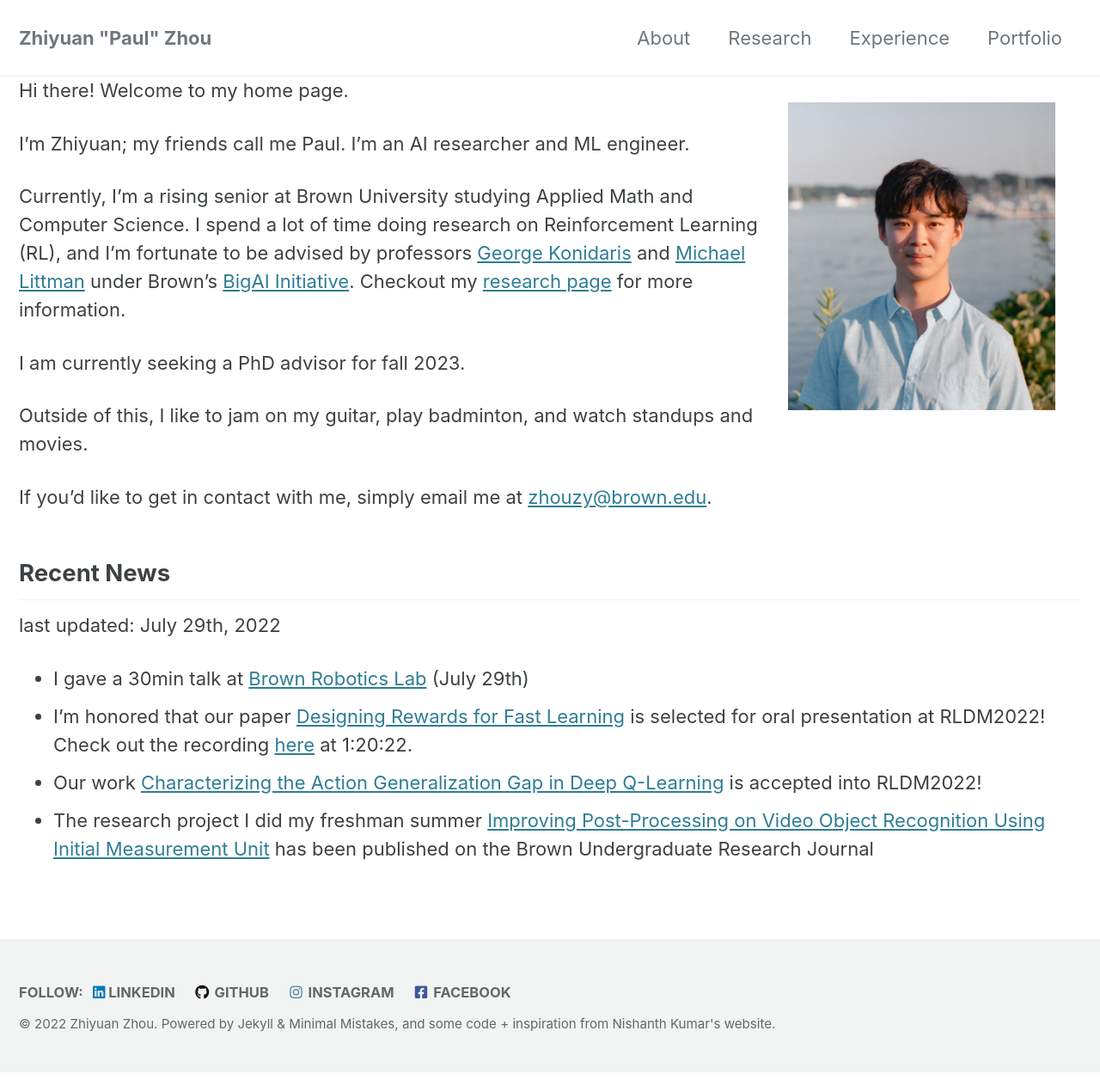
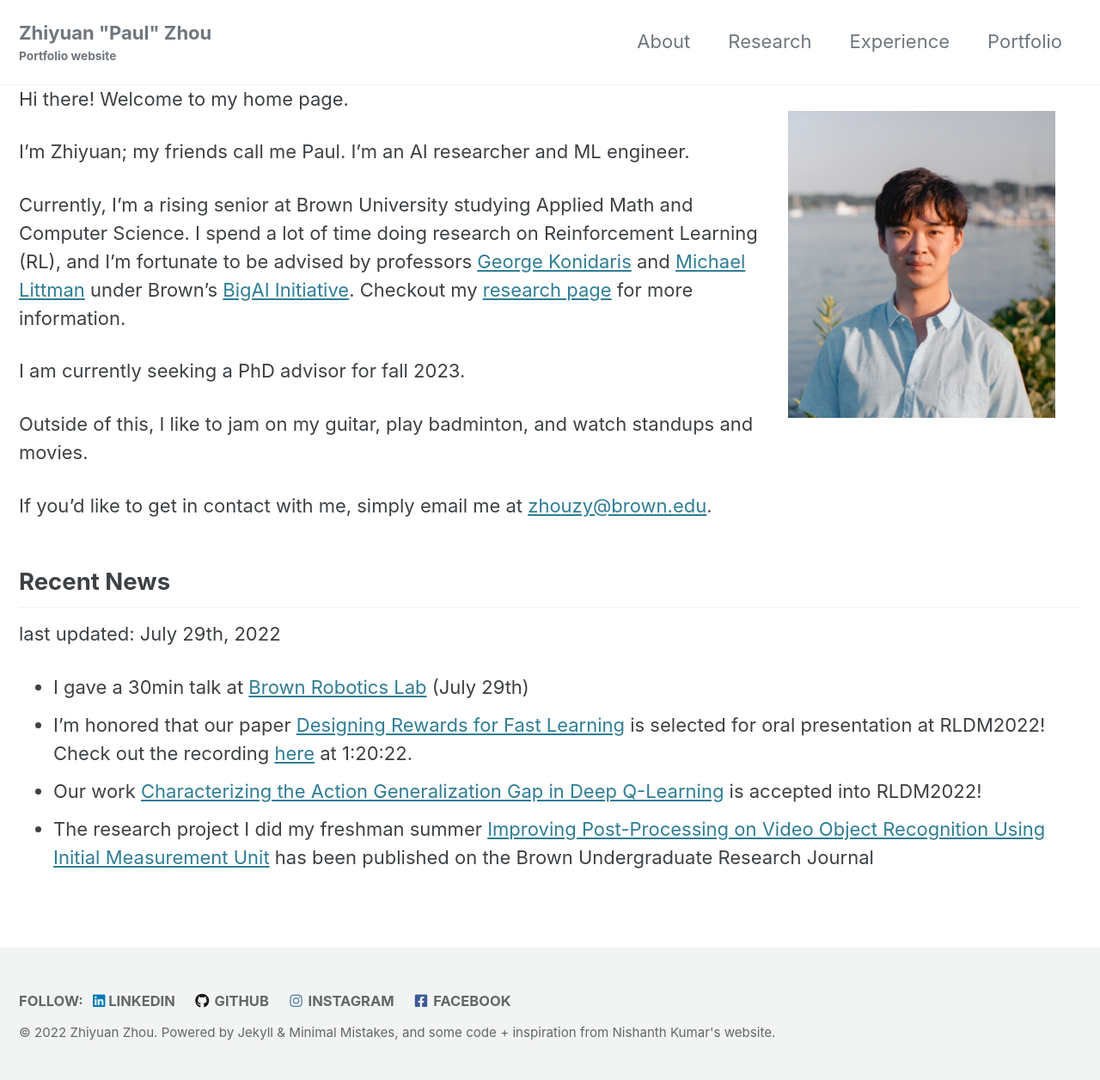
Before and after one commit to zhouzypaul/zhouzypaul.github.io, a Jekyll site: the page built from index.md, in a window 1280 px wide. Shown: the whole page at 86% size. Built offline with Jekyll 4.4.1, drawn with Linux system fonts in a browser that asks for light colours; cached includes are drawn as plain includes.

Commit message:
update meta data

```diff
--- a/_config.yml
+++ b/_config.yml
@@ -18,9 +18,9 @@ minimal_mistakes_skin    : "default" # "air", "aqua", "contrast", "dark", "dirt"
 locale                   : "en-US"
 title                    : 'Zhiyuan "Paul" Zhou'
 title_separator          : "-"
-subtitle                 :  # site tagline that appears below site title in masthead
+subtitle                 :  Portfolio website # site tagline that appears below site title in masthead
 name                     : 'Zhiyuan "Paul" Zhou'
-description              : "Zhiyuan Paul Zhou is a senior studying Applied Math and CS at Brown University, and doing AI Research in Reinforcement Learning with George Konidaris and Michael Littman."
+description              : "I am a senior studying Applied Math and CS at Brown University, and doing AI Research in Reinforcement Learning with George Konidaris and Michael Littman."
 url                      : 'https://zhouzypaul.github.io' # the base hostname & protocol for your site e.g. "https://mmistakes.github.io"
 baseurl                  : '/' # the subpath of your site, e.g. "/blog"
 repository               : 'zhouzypaul/zhouzypaul.github.io' # GitHub username/repo-name e.g. "mmistakes/minimal-mistakes"
```
